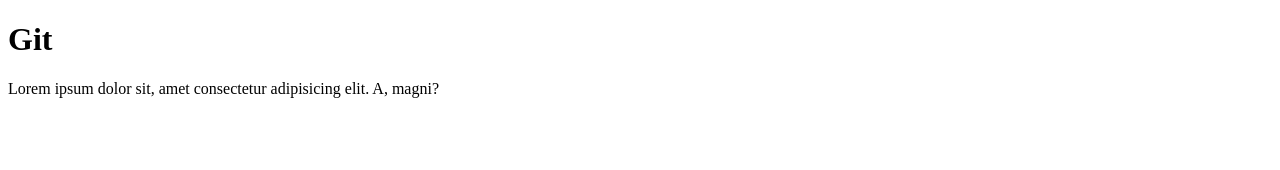
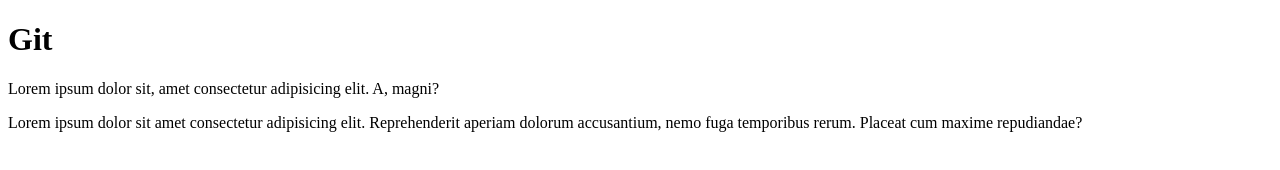
Before and after one commit to harshkumarjangir/GIT, a plain HTML site: page index.html in a window 1280 px wide. Drawn offline with Linux system fonts and the light colour scheme.

Commit message:
made changes in index.html

```diff
--- a/index.html
+++ b/index.html
@@ -8,5 +8,6 @@
 <body>
     <h1>Git</h1>
     <p>Lorem ipsum dolor sit, amet consectetur adipisicing elit. A, magni?</p>
+    <p>Lorem ipsum dolor sit amet consectetur adipisicing elit. Reprehenderit aperiam dolorum accusantium, nemo fuga temporibus rerum. Placeat cum maxime repudiandae?</p>
 </body>
 </html>
```
